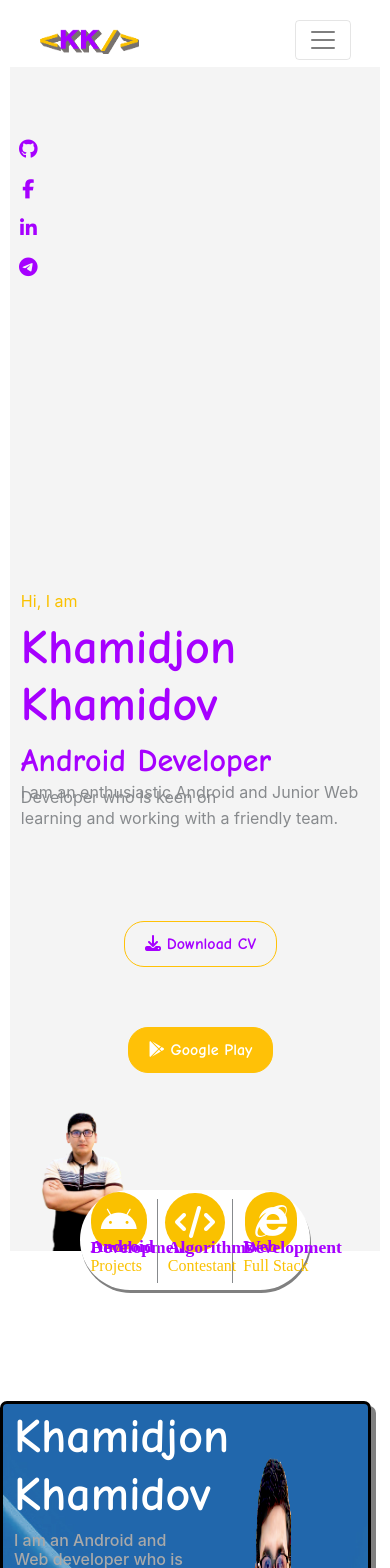
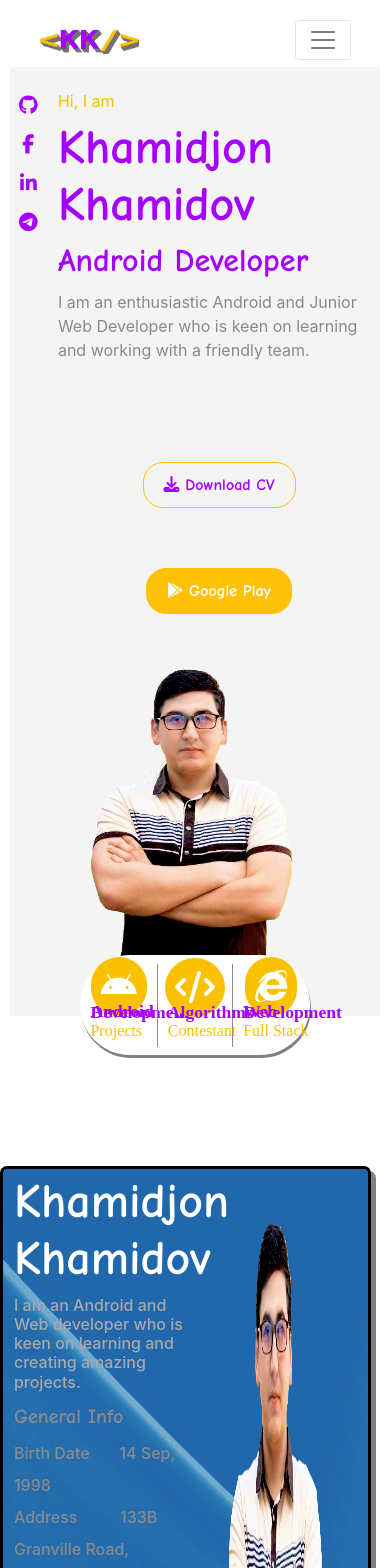
Before and after one commit to khamidjon-khamidov/my_resume, a React (Create React App) app: page / in a window 390 px wide. Shown: the top 1568 px of the page. Built offline with nearby package versions, Linux system fonts and the light colour scheme; a web font is replaced by a local one.

Commit message:
home part more responsive

```diff
--- a/public/css/styles.css
+++ b/public/css/styles.css
@@ -45,6 +45,8 @@ header {
 
 .home {
     position: relative;
+    display: flex;
+    flex-wrap: wrap;
     width: 95%;
     margin: 0 auto;
     background: #f4f4f4;
@@ -55,11 +57,19 @@ header {
 .home-social {
     /* background-color: #00b0ff; */
     display: inline-block;
-    height: 500px;
+    flex: 6%;
+    max-width: 6%;
+    padding-top: 5%;
     text-align: center;
     vertical-align: top;
-    width: 10%;
-    padding-top: 63px;
+    /* padding-top: 63px; */
+}
+
+@media(max-width: 600px){
+    .home-social{
+        flex: 10%;
+        max-width: 10%;
+    }
 }
 
 .home-social-icon {
@@ -77,9 +87,18 @@ header {
 
 .home-left {
     display: inline-block;
+    flex: 47%;
+    max-width: 47%;
     padding-left: 3%;
     padding-top: 1%;
     /* vertical-align: top; */
+}
+
+@media(max-width: 600px){
+    .home-left{
+        flex: 90%;
+        max-width: 90%;
+    }
 }
 
 .home-name {
@@ -107,7 +126,7 @@ header {
 
 .home-left-description {
     margin-top: 10px;
-    line-height: 0.3;
+    line-height: 1.5;
 }
 
 .home-left-buttons {
@@ -120,8 +139,8 @@ header {
 .home-right {
     display: inline-block;
     text-align: center;
-    margin: 0 auto;
-    width: 40%;
+    flex: 47%;
+    max-width: 47%;
     height: 50%;
     vertical-align: top;
 }
@@ -131,6 +150,13 @@ header {
     vertical-align: top;
     width: 100%;
     height: 100%;
+}
+
+@media(max-width: 600px) {
+    .home-right {
+        flex: 100%;
+        max-width: 100%;
+    }
 }
 
 /* ------------------------------ Additional Info ----------------------------------- */
@@ -177,7 +203,7 @@ header {
     width: 55px;
 }
 
-.addtional-item-info{
+.addtional-item-info {
     text-align: left;
     display: inline-block;
     /* width: 73%; */
@@ -185,14 +211,14 @@ header {
     line-height: 0.1rem;
 }
 
-.addtional-item-info .additional-item1{
+.addtional-item-info .additional-item1 {
     color: #a600ff;
     font-family: 'Hi Melody', cursive;
     font-size: 1.1rem;
     display: inline-block;
 }
 
-.addtional-item-info .additional-item2{
+.addtional-item-info .additional-item2 {
     color: #fac100;
     font-family: 'Hi Melody', cursive;
     font-size: 1rem;
--- a/src/components/home/Home.jsx
+++ b/src/components/home/Home.jsx
@@ -19,8 +19,7 @@ function Home() {
                 </div>
 
                 <div className="home-left-description">
-                    <p>I am an enthusiastic Android and Junior Web Developer who is keen on</p>
-                    <p>learning and working with a friendly team.</p>
+                    <p>I am an enthusiastic Android and Junior Web Developer who is keen on learning and working with a friendly team.</p>
                 </div>
 
                 <div className="home-left-buttons">
```
